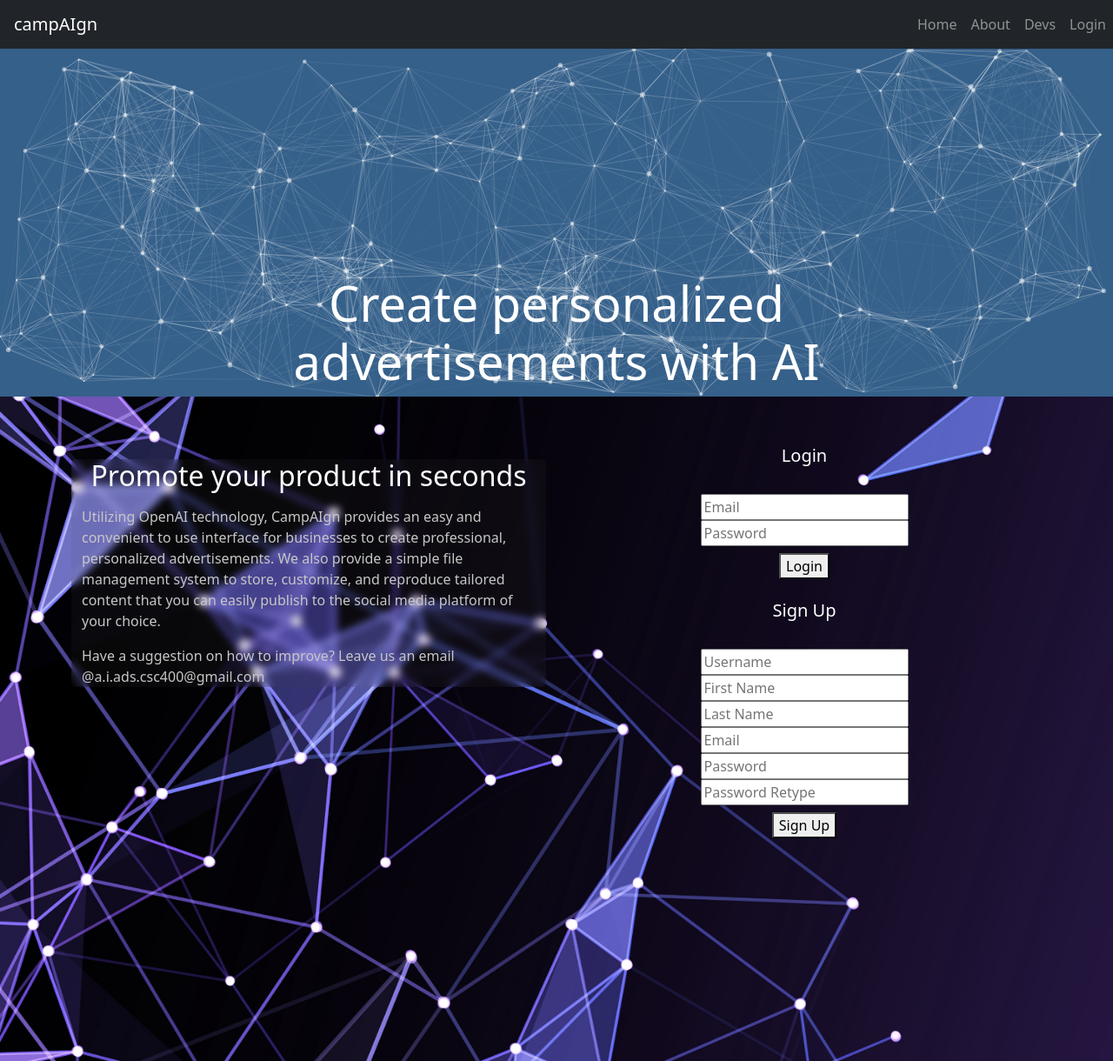
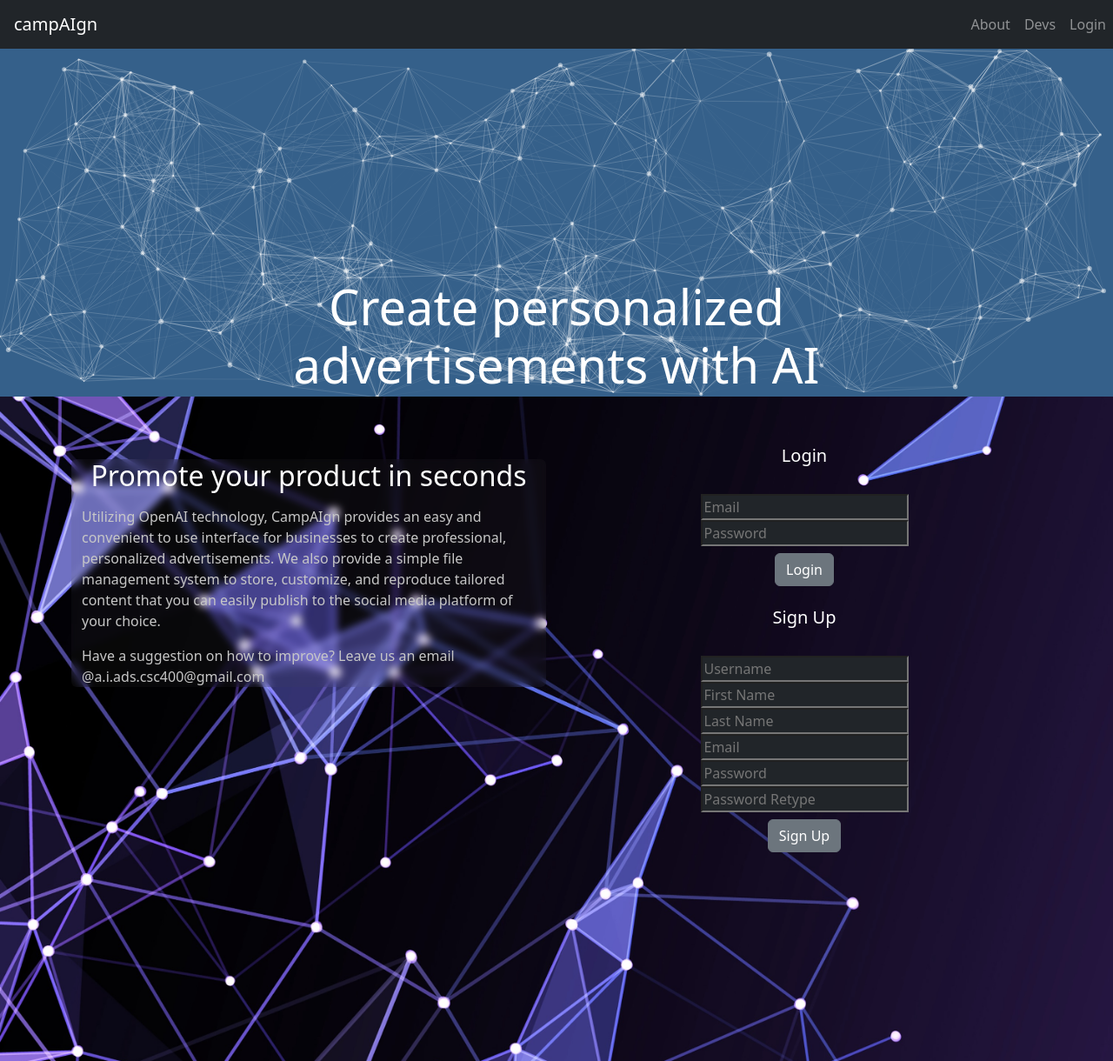
Before and after one commit to JPWarr7/AI-Campaign-Manager, a Flask app: page / in a window 1280 px wide. Shown: the top 1220 px of the page at 87% size. Run offline with Flask 3, Linux system fonts and the light colour scheme; parts of the project's set-up code (start-up, migrations or seed data) failed here and were passed over; some libraries are stand-ins or nearby versions.

Commit message:
minor visual tweaks

```diff
--- a/app/__init__.py
+++ b/app/__init__.py
@@ -46,7 +46,8 @@
 creds = None
 SCOPES = ["https://www.googleapis.com/auth/gmail.send"]
 MAIL_USERNAME = environ.get('MAIL_USERNAME')
-TOKEN_FILE_PATH = "app/tmp/token.json"
+TOKEN_FILE_PATH = "/tmp/token.json"
+# TOKEN_FILE_PATH = "app/tmp/token.json"
 # The file token.json stores the user's access and refresh tokens, and is
 # created automatically when the authorization flow completes for the first
 # time.
--- a/app/templates/landing.html
+++ b/app/templates/landing.html
@@ -89,14 +89,14 @@
                       <h5 class="logincard-title"> Login</h5>
 
                       <div class="pt-4">
-                          <input type="email" class="logincard-email-input" name="email" id="email" placeholder="Email" required>
+                          <input type="email" class="logincard-email-input bg-dark text-light" name="email" id="email" placeholder="Email" required>
                       </div>
 
                       <div class="pb-2">
-                          <input type="text" class="logincard-password-input" name="password" id="password" placeholder="Password" required>
+                          <input type="text" class="logincard-password-input bg-dark text-light" name="password" id="password" placeholder="Password" required>
                       </div>
 
-                      <button type="submit" class="submit-button" id="submit-button" name="submit">Login</button>
+                      <button type="submit" class="btn btn-secondary" id="submit-button" name="submit">Login</button>
                       <!-- <button type="reset" class="cancel-button" onclick="closeLoginForm()">Cancel</button> -->
                   </form>
               </div>
@@ -110,30 +110,30 @@
                         <h5 class=""> Sign Up</h5>
 
                         <div class="pt-4">
-                            <input type="text" class="" name="username" id="username" placeholder="Username" required>
+                            <input type="text" class="bg-dark text-light" name="username" id="username" placeholder="Username" required>
                         </div>
 
                         <div class="">
-                            <input type="text" class="" name="first_name" id="first_name" placeholder="First Name" required>
+                            <input type="text" class="bg-dark text-light" name="first_name" id="first_name" placeholder="First Name" required>
                         </div>
 
                         <div class="">
-                            <input type="text" class="" name="last_name" id="last_name" placeholder="Last Name" required>
+                            <input type="text" class="bg-dark text-light" name="last_name" id="last_name" placeholder="Last Name" required>
                         </div>
 
                         <div class="">
-                            <input type="email" class="" name="email" id="email" placeholder="Email" required>
+                            <input type="email" class="bg-dark text-light" name="email" id="email" placeholder="Email" required>
                         </div>
 
                         <div class="">
-                            <input type="text" class="" name="password" id="password" placeholder="Password" required>
+                            <input type="text" class="bg-dark text-light" name="password" id="password" placeholder="Password" required>
                         </div>
 
                         <div class="pb-2">
-                            <input type="text" class="" name="password_verification" id="password_verification" placeholder="Password Retype" required>
+                            <input type="text" class="bg-dark text-light" name="password_verification" id="password_verification" placeholder="Password Retype" required>
                         </div>
 
-                        <button type="submit" class="" id="submit-button" name="submit">Sign Up</button>
+                        <button type="submit" class="btn btn-secondary" id="submit-button" name="submit">Sign Up</button>
                         <!-- <button type="reset" class="" onclick="closeSignupForm()">Cancel</button> -->
                     </form>
                 </div>
--- a/app/templates/landingNavbar.html
+++ b/app/templates/landingNavbar.html
@@ -27,9 +27,6 @@
     <div class="collapse navbar-collapse" id="navbarNav">
       <ul class="navbar-nav ml-auto">
         <li class="nav-item">
-          <a class="nav-link" href="#">Home</a>
-        </li>
-        <li class="nav-item">
           <a class="nav-link" href="{{ url_for('about') }}">About</a>
         </li>
         <li class="nav-item">
--- a/app/templates/viewCampaign.html
+++ b/app/templates/viewCampaign.html
@@ -55,6 +55,8 @@
                     <img src="{{campaign[7]}}" alt="Image Generated" referrerpolicy="no-referrer" style="width: 100%;">
                     <p class = "card-text" style = "padding-top:3%;"><b> {{ current_user.username }} </b>{{ campaign[5] }}</p>
                 </div>
+                <div class="card-footer text-center">
+                    <a href="{{ url_for('post_on_facebook') }}" class="btn btn-secondary">Post to Facebook</a>
             </div>
         </div>
     </div>
```
Also changed, not shown: app/static/css/styles.css (+37 -0 lines), app/static/js/addCampaign.js (+9 -1 lines), app/static/js/addPortfolio.js (+10 -3 lines), app/static/js/generateCampaign.js (+10 -0 lines), app/templates/navbar.html (+6 -4 lines), 1 other file.
